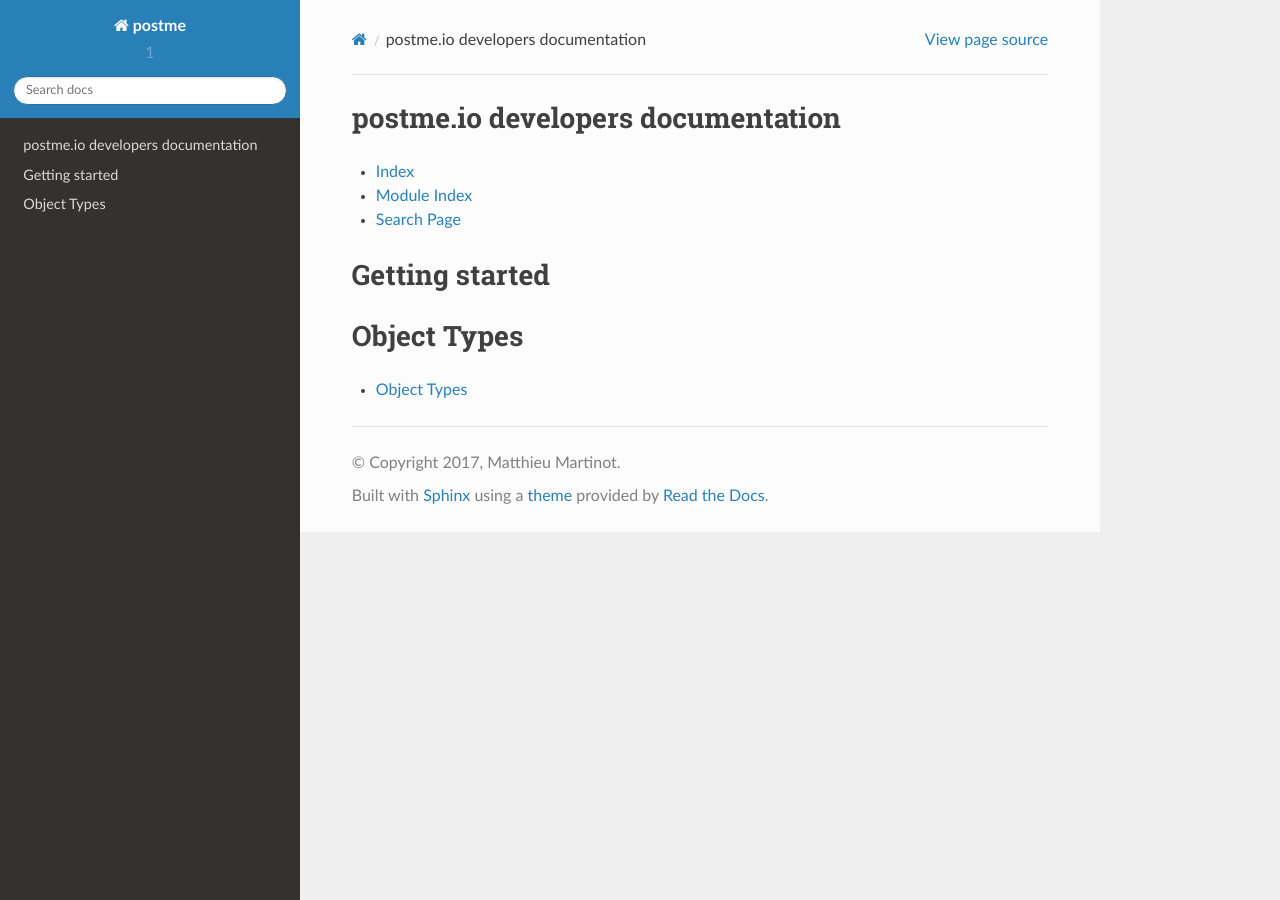
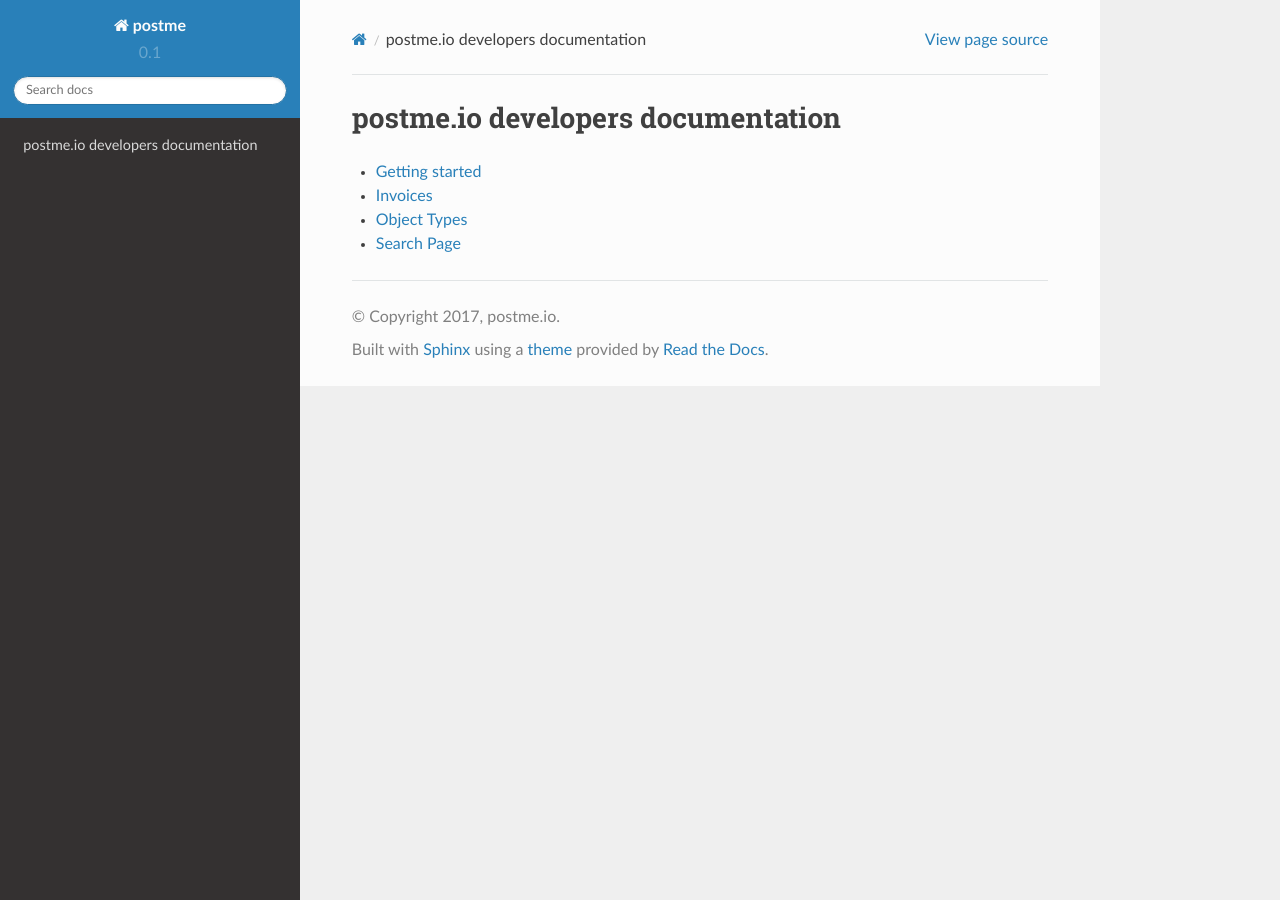
Before and after one commit to birdydigital/postme-docs, a Sphinx documentation site: the page built from docs/index.rst, in a window 1280 px wide. Built offline with Sphinx 7.4.7 and the Read the Docs theme 2.0.0, drawn with Linux system fonts in a browser that asks for light colours.

Commit message:
update docs

```diff
--- a/docs/conf.py
+++ b/docs/conf.py
@@ -30,7 +30,7 @@
 # Add any Sphinx extension module names here, as strings. They can be
 # extensions coming with Sphinx (named 'sphinx.ext.*') or your custom
 # ones.
-extensions = []
+extensions = ['sphinxcontrib.httpdomain']
 
 # Add any paths that contain templates here, relative to this directory.
 templates_path = ['_templates']
@@ -46,7 +46,7 @@
 
 # General information about the project.
 project = u'postme'
-copyright = u'2017, Matthieu Martinot'
+copyright = u'2017, postme.io'
 author = u'Matthieu Martinot'
 
 # The version info for the project you're documenting, acts as replacement for
@@ -54,9 +54,9 @@
 # built documents.
 #
 # The short X.Y version.
-version = u'1'
+version = u'0.1'
 # The full version, including alpha/beta/rc tags.
-release = u'1'
+release = u'0.1-beta'
 
 # The language for content autogenerated by Sphinx. Refer to documentation
 # for a list of supported languages.
--- /dev/null
+++ b/docs/getting-started.rst
@@ -0,0 +1,5 @@
+.. _getting-started:
+
+
+Getting started
+===============
--- a/docs/index.rst
+++ b/docs/index.rst
@@ -10,15 +10,7 @@
    :maxdepth: 2
    :caption: Contents:
 
-* :ref:`genindex`
-* :ref:`modindex`
+* :ref:`getting-started`
+* :ref:`invoices`
+* :ref:`object-types`
 * :ref:`search`
-
-Getting started
-==================
-
-
-Object Types
-============
-
-* :ref:`object-types`
--- a/docs/object-types.rst
+++ b/docs/object-types.rst
@@ -2,6 +2,7 @@
 
 Object Types
 ============
+
 
 Address
 ----------
@@ -39,13 +40,9 @@
 		"name": "My Organization",
 		"vat_id": "FR27654654654",
 		"siren_id": "654654654",
-		"address": {
-			...
-		},
+		"address": {},
 		"phone": "+33401010101",
-		"contacts": [
-			...
-		]
+		"contacts": []
 	}
 
 **Attributes**
@@ -91,13 +89,9 @@
 	{
 		"app_invoice_id": "1234",
 		"sender_type": "professional",
-		"sender": {
-			...
-		},
+		"sender": {},
 		"receiver_type": "professional",
-		"receiver": {
-			...
-		},
+		"receiver": {},
 		"reference": "INV201701010004",
 		"issue_date": "2017-01-01",
 		"invoice_type_code": "S",
@@ -105,15 +99,11 @@
 		"total": 100,
 		"taxes": 5.5,
 		"total_due": 105.5,
-		"journal_entries": [
-			...
-		],
+		"journal_entries": [],
 		"terms": {
 			"due_date": "2017-02-01"
 		},
-		"lines": [
-			...
-		]
+		"lines": []
 
 	}
 
@@ -148,9 +138,7 @@
 		"total": 100,
 		"taxes": 5.5,
 		"total_due": 105.5,
-		"items": [
-			...
-		]
+		"items": []
 	}
 
 **Attributes**
@@ -178,9 +166,7 @@
 		"total": 50,
 		"taxes": 2.75,
 		"total_due": 52.75,
-		"journal_entries": [
-			...
-		]
+		"journal_entries": []
 	}
 
 **Attributes**
```
Also changed, not shown: other parts of docs/object-types.rst (+1 -0 lines), docs/invoices.rst (added, +34 -0 lines).
